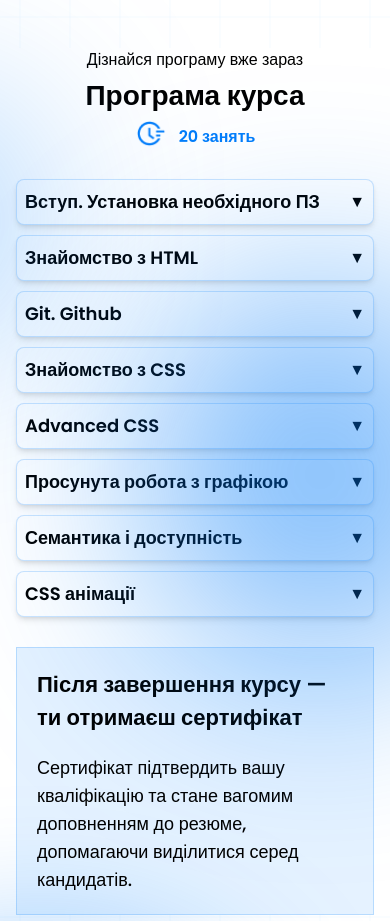
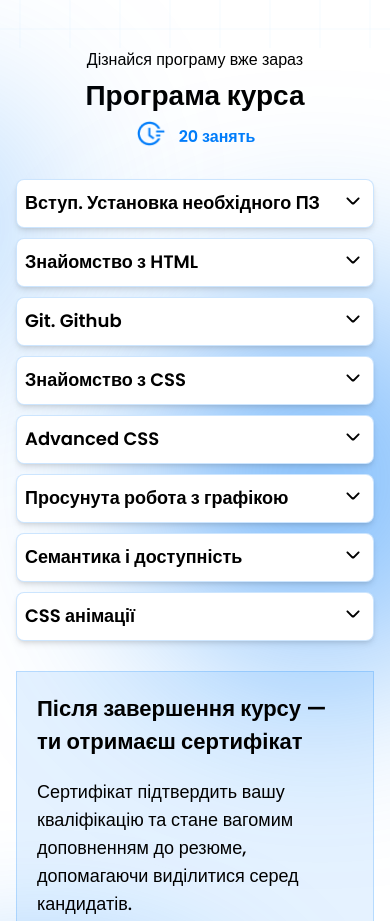
Before and after one commit to VladDot/filip, a Next.js app: page / in a window 390 px wide. Shown: the part 6860-7781 px from the top of the page. Built offline with nearby package versions, Linux system fonts and the light colour scheme.

Commit message:
fix arrow (#34)

```diff
--- a/src/component/accordion/index.tsx
+++ b/src/component/accordion/index.tsx
@@ -1,46 +1,26 @@
-import { getStyles } from "./styles";
-import { IAccordionProps } from "./types";
+import { Arrow } from '../arrow';
+import { getStyles } from './styles';
+import { IAccordionProps } from './types';
 
-export const Accordion = ({
-    title,
-    isOpen,
-    onClick,
-    description,
-}: IAccordionProps) => {
+export const Accordion = ({ title, isOpen, onClick, description }: IAccordionProps) => {
   const styles = getStyles({ isOpen });
 
   return (
-        <div className="w-full bg-white ">
-            <div
-                onClick={() => onClick()}
-                className={styles.header}
-            >
-                <h3 className="text-lg font-semibold md:text-[20px]">
-                    {title}
-                </h3>
+    <div className="w-full bg-white">
+      <div onClick={() => onClick()} className={styles.header}>
+        <h3 className="text-lg font-semibold md:text-[20px]">{title}</h3>
 
         <div className={styles.arrowWrapper}>
-                    <span
-                        className={`${styles.arrow} ${
-                            isOpen ? "rotate-180" : ""
-                        }`}
-                    >
-                        ▼
+          <span className={`${styles.arrow} ${isOpen ? 'rotate-270' : ''}`}>
+            <Arrow className="" />
           </span>
         </div>
       </div>
 
-            <div
-                className={`${styles.content} ${
-                    isOpen ? "max-h-96 opacity-100" : "max-h-0 opacity-0 "
-                }`}
-            >
-                <ul className="space-y-1 list-disc pl-6 marker:text-textBlue ">
+      <div className={`${styles.content} ${isOpen ? 'max-h-96 opacity-100' : 'max-h-0 opacity-0'}`}>
+        <ul className="marker:text-textBlue list-disc space-y-1 pl-6">
           {description.map((e, idx) => (
-                        <li
-                            className="py-1"
-                            key={`${e}_${idx}`}
-                        >
+            <li className="py-1" key={`${e}_${idx}`}>
               {e}
             </li>
           ))}
--- a/src/component/accordion/styles.ts
+++ b/src/component/accordion/styles.ts
@@ -1,15 +1,16 @@
-import { cn } from "@/utilities";
+import { cn } from '@/utilities';
 
 interface IGetStyles {
-    isOpen: boolean;
+  isOpen: boolean;
 }
 
 export const getStyles = ({ isOpen }: IGetStyles) => ({
-    header: "flex justify-between items-center border border-blueBorder/20 rounded-lg p-2 md:p-4 cursor-pointer bg-white shadow-md transition-all duration-300 relative z-[4]",
-    arrowWrapper: "transition-transform",
-    arrow: "inline-block transition-transform duration-300",
-    content: cn(
-        "overflow-hidden transition-all duration-300 max-h-0 opacity-0 bg-transparent ",
-        isOpen && "max-h-96 opacity-100"
-    ),
+  header:
+    'flex justify-between items-center border relative z-[6] border-blueBorder/20 rounded-lg p-2 md:p-4 cursor-pointer bg-white shadow-md transition-all duration-300 relative z-[4]',
+  arrowWrapper: 'transition-transform',
+  arrow: 'inline-block transition-transform duration-300 rotate-90',
+  content: cn(
+    'overflow-hidden transition-all duration-300 max-h-0 opacity-0 bg-transparent ',
+    isOpen && 'max-h-96 opacity-100'
+  ),
 });
--- a/src/component/course-program/index.tsx
+++ b/src/component/course-program/index.tsx
@@ -25,9 +25,9 @@ export const CourseProgram = () => {
   return (
     <section id="course_program" className="bg-white">
       <div className="relative mx-auto mb-20 flex w-full max-w-[906px] scroll-mt-[90px] flex-col gap-y-[30px] px-4 lg:mb-28 lg:gap-y-[60px] xl:mb-[120px]">
-        <div className="xxl:blur-[200px] xxl:bottom-0 xxl:translate-x-[95%] absolute top-1/5 right-0 z-[10] h-[100vw] w-[90vw] translate-x-[30%] translate-y-[15%] rounded-full bg-[#027DFA80] blur-[100px] md:translate-x-[90%] md:rotate-[13deg] lg:bottom-[10%] lg:blur-[200px]" />
+        <div className="xxl:blur-[200px] xxl:bottom-0 xxl:translate-x-[95%] absolute top-1/5 right-0 z-[4] h-[100vw] w-[90vw] translate-x-[30%] translate-y-[15%] rounded-full bg-[#027DFA80] blur-[100px] md:translate-x-[90%] md:rotate-[13deg] lg:bottom-[10%] lg:blur-[200px]" />
 
-        <div className="xxl:-translate-x-[120%] xxl:blur-[150px] xxl:-translate-y-[60%] absolute top-1/5 left-0 z-[99] h-[clamp(200px,50vw,1000px)] w-[clamp(200px,50vw,1382px)] -translate-x-[90%] -translate-y-[50%] rounded-full bg-[#027DFA80] blur-[100px] md:-translate-y-[30%] lg:-translate-y-[20%] lg:blur-[150px]" />
+        <div className="xxl:-translate-x-[120%] xxl:blur-[150px] xxl:-translate-y-[60%] absolute top-1/5 left-0 z-[4] h-[clamp(200px,50vw,1000px)] w-[clamp(200px,50vw,1382px)] -translate-x-[90%] -translate-y-[50%] rounded-full bg-[#027DFA80] blur-[100px] md:-translate-y-[30%] lg:-translate-y-[20%] lg:blur-[150px]" />
         <div className="m-auto max-w-[651px]">
           <SubTitle text="Дізнайся програму вже зараз " className="" />
           <div className="md:flex md:justify-between md:gap-[124px]">
```
Also changed, not shown: 1 other file (tests, documents, lock files or other folders). Lines whose indentation alone changed are shown as unchanged.
